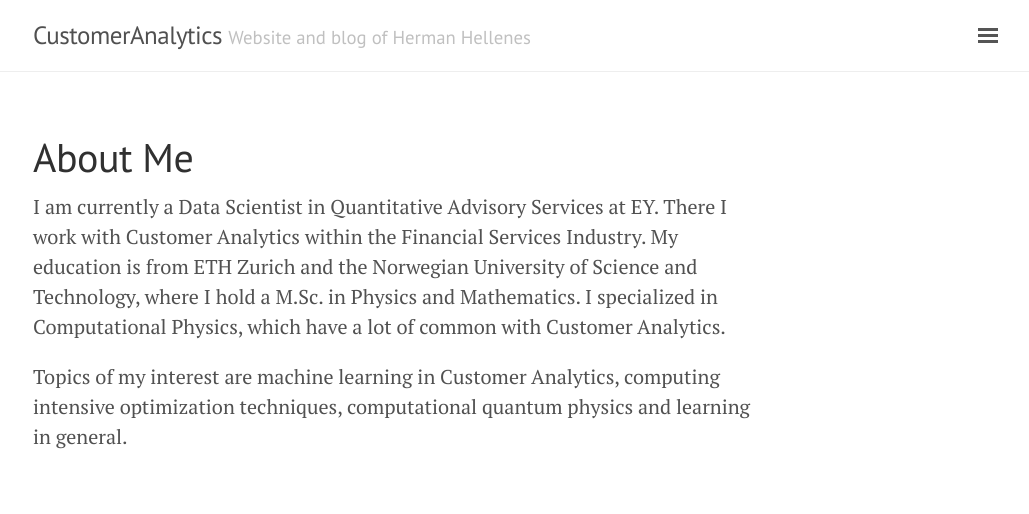
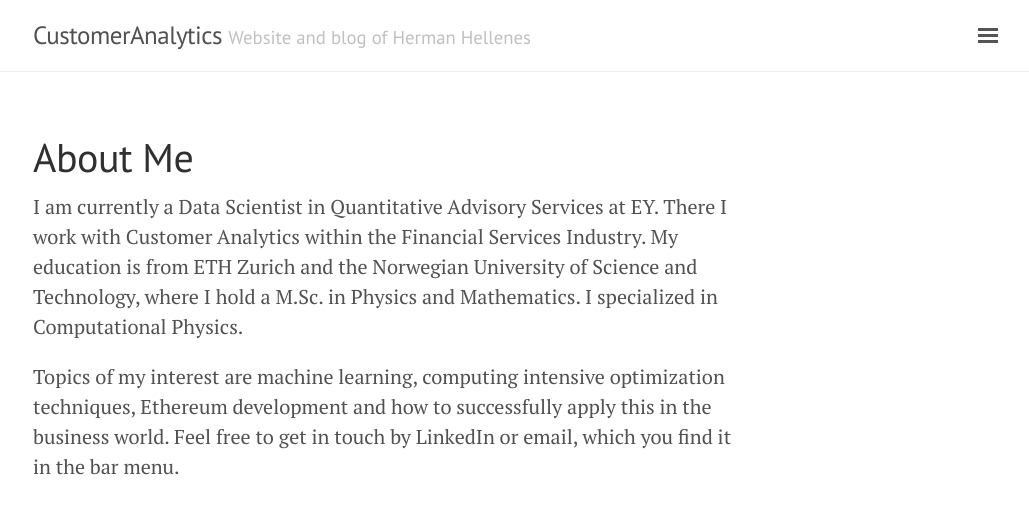
Before and after one commit to herman-hellenes/herman-hellenes.github.io, a Jekyll site: the page built from about.md, in a window 1280 px wide. Shown: the top 514 px of the page, without its empty margins (247-1276 px from the left). Built offline with Jekyll 4.4.1, drawn with Linux system fonts in a browser that asks for light colours; nearby versions of some CDN libraries.

Commit message:
Update about.md

```diff
--- a/about.md
+++ b/about.md
@@ -3,6 +3,6 @@
 title: About Me
 ---
 
-I am currently a Data Scientist in Quantitative Advisory Services at EY. There I work with Customer Analytics within the Financial Services Industry. My education is from ETH Zurich and the Norwegian University of Science and Technology, where I hold a M.Sc. in Physics and Mathematics. I specialized in Computational Physics, which have a lot of common with Customer Analytics.
+I am currently a Data Scientist in Quantitative Advisory Services at EY. There I work with Customer Analytics within the Financial Services Industry. My education is from ETH Zurich and the Norwegian University of Science and Technology, where I hold a M.Sc. in Physics and Mathematics. I specialized in Computational Physics.
 
-Topics of my interest are machine learning in Customer Analytics, computing intensive optimization techniques, computational quantum physics and learning in general.
+Topics of my interest are machine learning, computing intensive optimization techniques, Ethereum development and how to successfully apply this in the business world. Feel free to get in touch by LinkedIn or email, which you find it in the bar menu.
```
